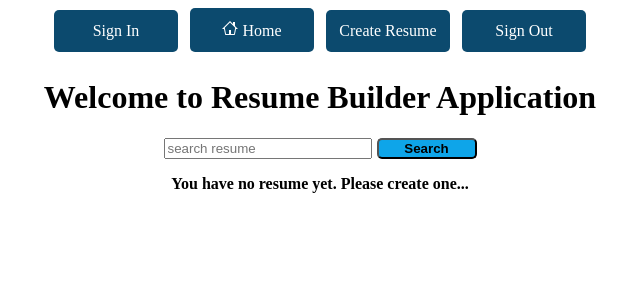
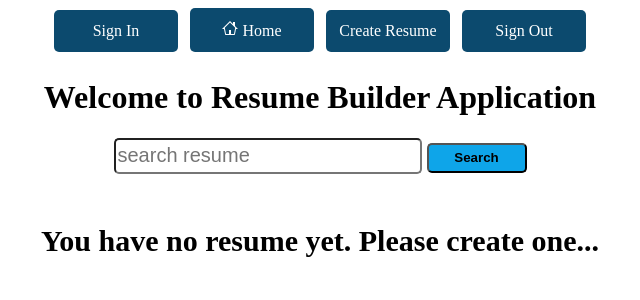
Before and after one commit to evansochieng/react-project, a React (Create React App) app: page / in a window 1280 px wide. Shown: the top 300 px of the page, without its empty margins (188-828 px from the left). Built offline with nearby package versions, Linux system fonts and the light colour scheme.

Commit message:
Restyled home page

```diff
--- a/src/components/Home.js
+++ b/src/components/Home.js
@@ -56,15 +56,16 @@ function Home() {
               placeholder="search resume"
               value={searchedName}
               onChange={(e) => grabUserInput(e)}
-              style={{ width: "200px" }}
+              style={{ width: "300px", height: "30px", borderRadius: "5px", fontSize: '20px' }}
             />
             <button
               style={{
                 width: "100px",
+                height: "30px",
                 marginLeft: "5px",
                 backgroundColor: "#0ea5e9",
                 borderRadius: "5px",
-                fontWeight: 'bold'
+                fontWeight: "bold",
               }}
             >
               Search
@@ -75,7 +76,7 @@ function Home() {
             {matchingUser ? (
               <DisplayResume resume={matchingUser} />
             ) : (
-              <p>
+              <p style={{marginTop: '50px', fontSize: '30px'}}>
                 <strong>You have no resume yet. Please create one...</strong>
               </p>
             )}
```
